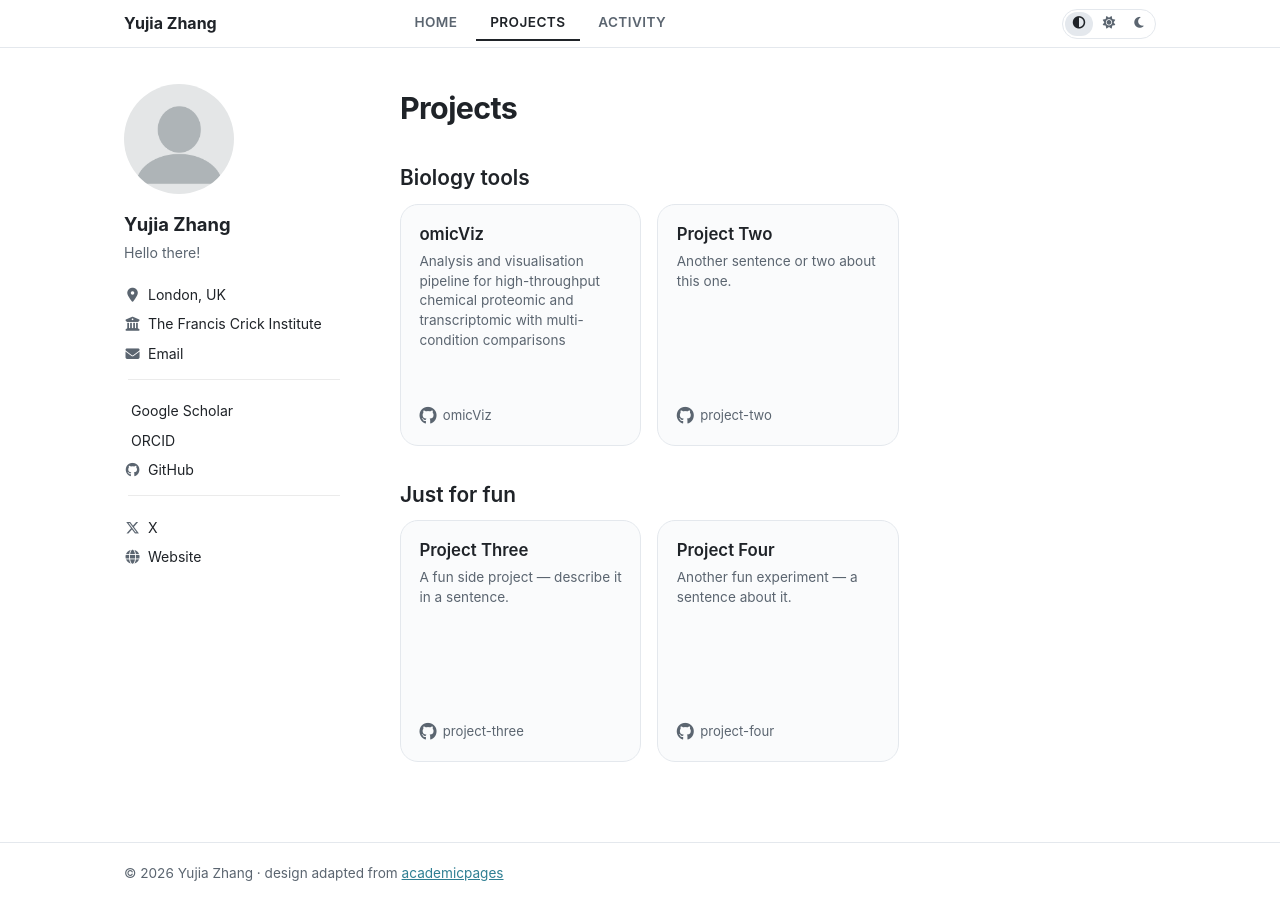
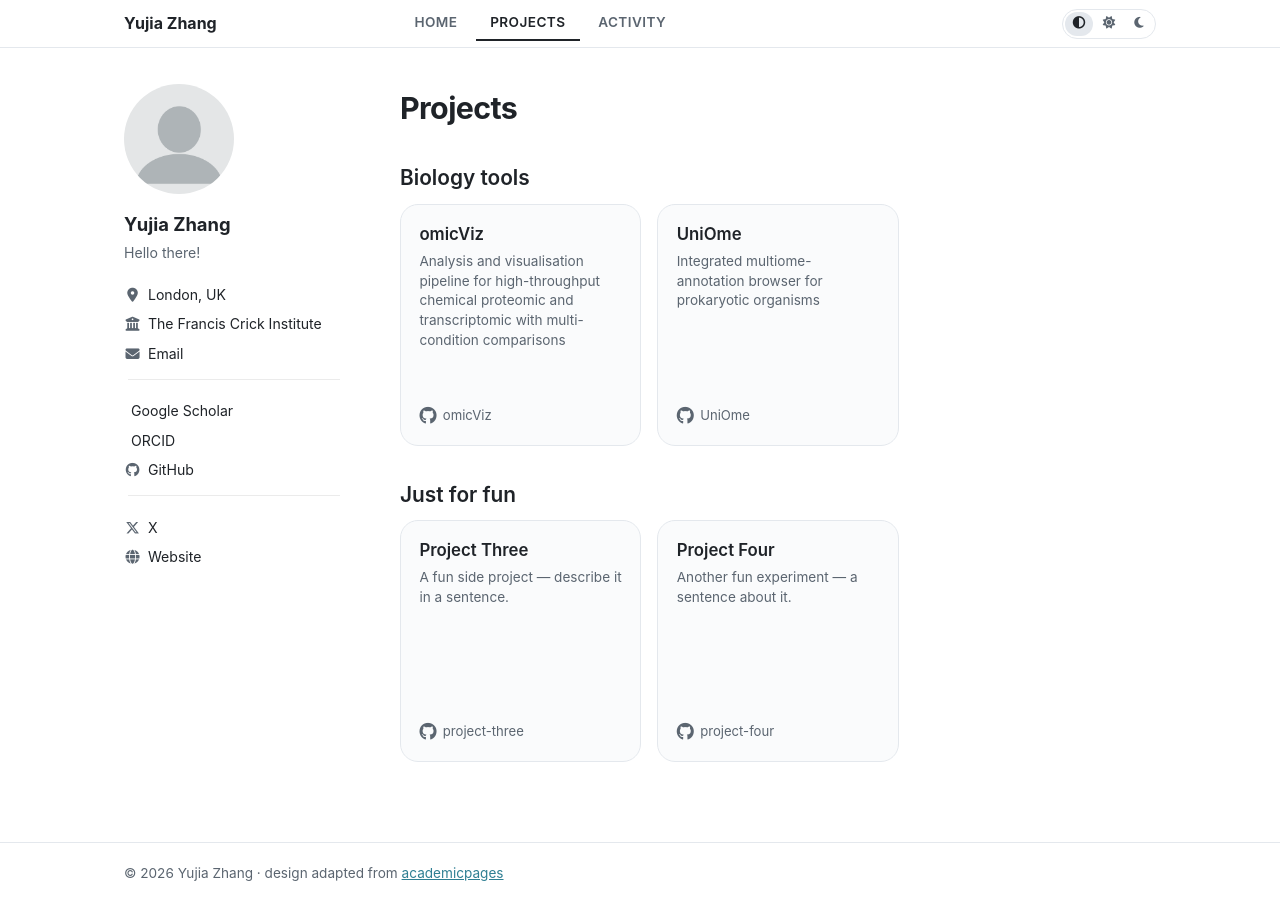
Before and after one commit to yjzhng/yjzhng.github.io, a Jekyll site: the page built from projects.html, in a window 1280 px wide. Built offline with Jekyll 4.4.1, drawn with Linux system fonts in a browser that asks for light colours; a style sheet for code colours, icons or effects is not loaded.

Commit message:
update project details

```diff
--- a/_data/projects.yml
+++ b/_data/projects.yml
@@ -12,11 +12,11 @@
   url:
   repo: "https://github.com/yjzhng/omicViz"
 
-- title: "Project Two"
-  blurb: "Another sentence or two about this one."
+- title: "UniOme"
+  blurb: "Integrated multiome-annotation browser for prokaryotic organisms"
   section: "Biology tools"
   url:
-  repo: "https://github.com/yjzhng/project-two"
+  repo: "https://github.com/yjzhng/UniOme"
 
 - title: "Project Three"
   blurb: "A fun side project — describe it in a sentence."
```
